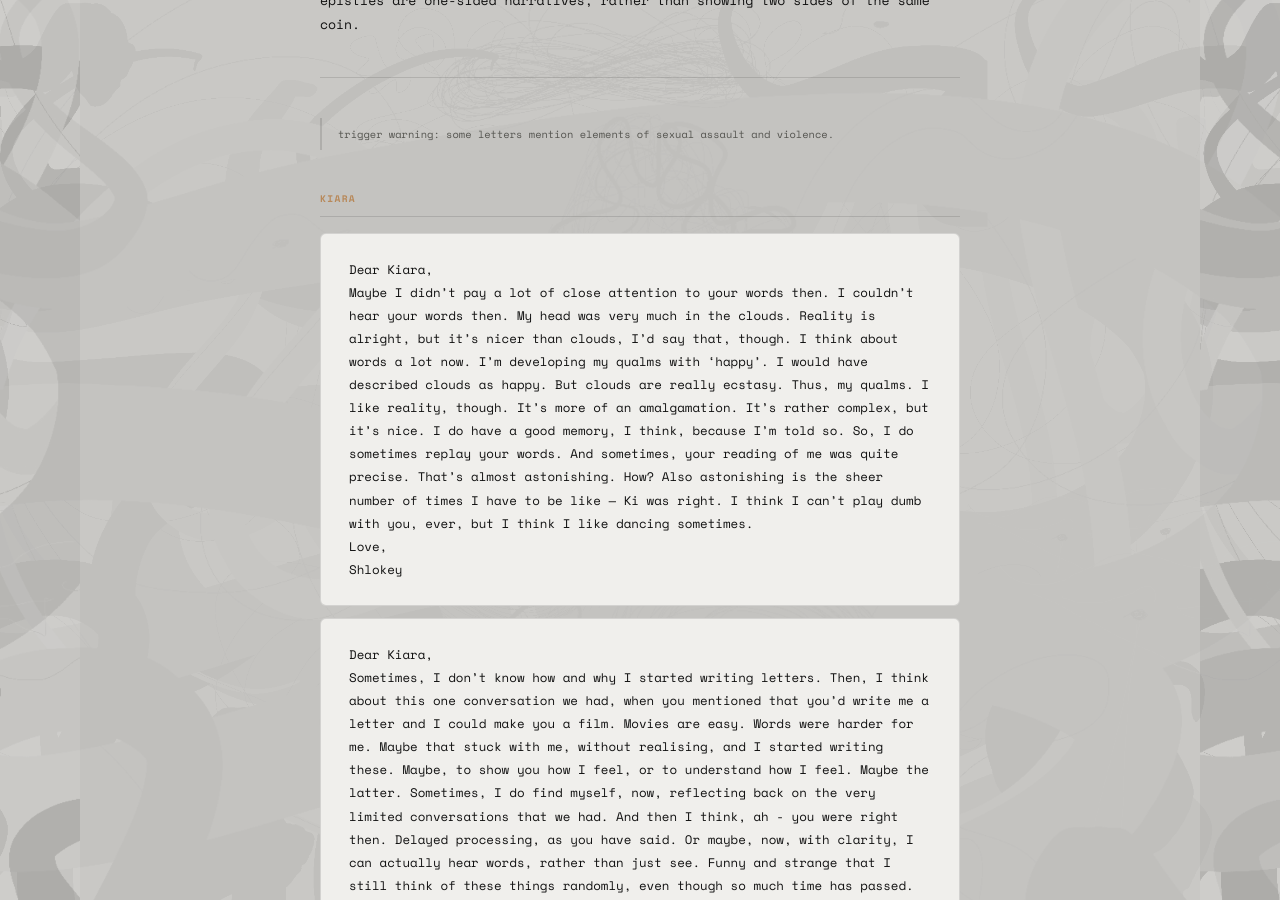
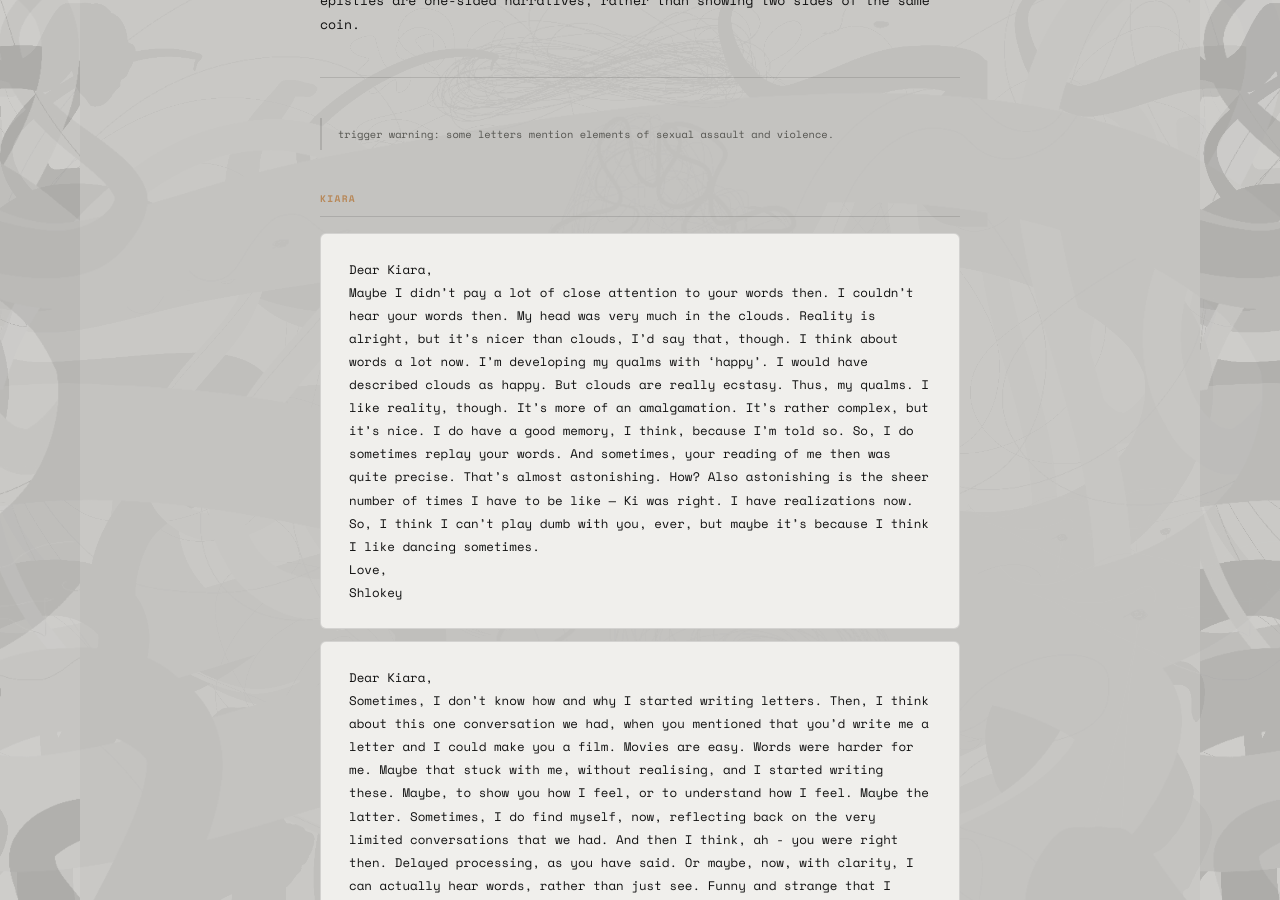
Before and after one commit to shlokamohanty/i-write-sometimes, a Jekyll site: the page built from _posts/2026-03-20-letter.md, in a window 1280 px wide and 900 px high, scrolled down 1229 px. Built offline with Jekyll 4.4.1, drawn with Linux system fonts in a browser that asks for light colours; some web fonts are replaced.

Commit message:
hjbhjbhj
jnjbjbjhb

```diff
--- a/_posts/2026-03-20-letter.md
+++ b/_posts/2026-03-20-letter.md
@@ -28,7 +28,7 @@ Keep in mind, while reading these, that the letters show my perspective of my fe
 <div class="letter-section">
 <span class="letter-to">kiara</span>
 <div class="letter-block">Dear Kiara,
-Maybe I didn’t pay a lot of close attention to your words then. I couldn’t hear your words then. My head was very much in the clouds. Reality is alright, but it’s nicer than clouds, I’d say that, though. I think about words a lot now. I’m developing my qualms with ‘happy’. I would have described clouds as happy. But clouds are really ecstasy. Thus, my qualms. I like reality, though. It’s more of an amalgamation. It’s rather complex, but it’s nice. I do have a good memory, I think, because I’m told so. So, I do sometimes replay your words. And sometimes, your reading of me was quite precise. That’s almost astonishing. How? Also astonishing is the sheer number of times I have to be like — Ki was right. I think I can’t play dumb with you, ever, but I think I like dancing sometimes.
+Maybe I didn’t pay a lot of close attention to your words then. I couldn’t hear your words then. My head was very much in the clouds. Reality is alright, but it’s nicer than clouds, I’d say that, though. I think about words a lot now. I’m developing my qualms with ‘happy’. I would have described clouds as happy. But clouds are really ecstasy. Thus, my qualms. I like reality, though. It’s more of an amalgamation. It’s rather complex, but it’s nice. I do have a good memory, I think, because I’m told so. So, I do sometimes replay your words. And sometimes, your reading of me then was quite precise. That’s almost astonishing. How? Also astonishing is the sheer number of times I have to be like — Ki was right. I have realizations now. So, I think I can’t play dumb with you, ever, but maybe it’s because I think I like dancing sometimes.
 Love,
 Shlokey
 </div>
```
Also changed, not shown: _posts/.obsidian/workspace.json (+4 -4 lines).
